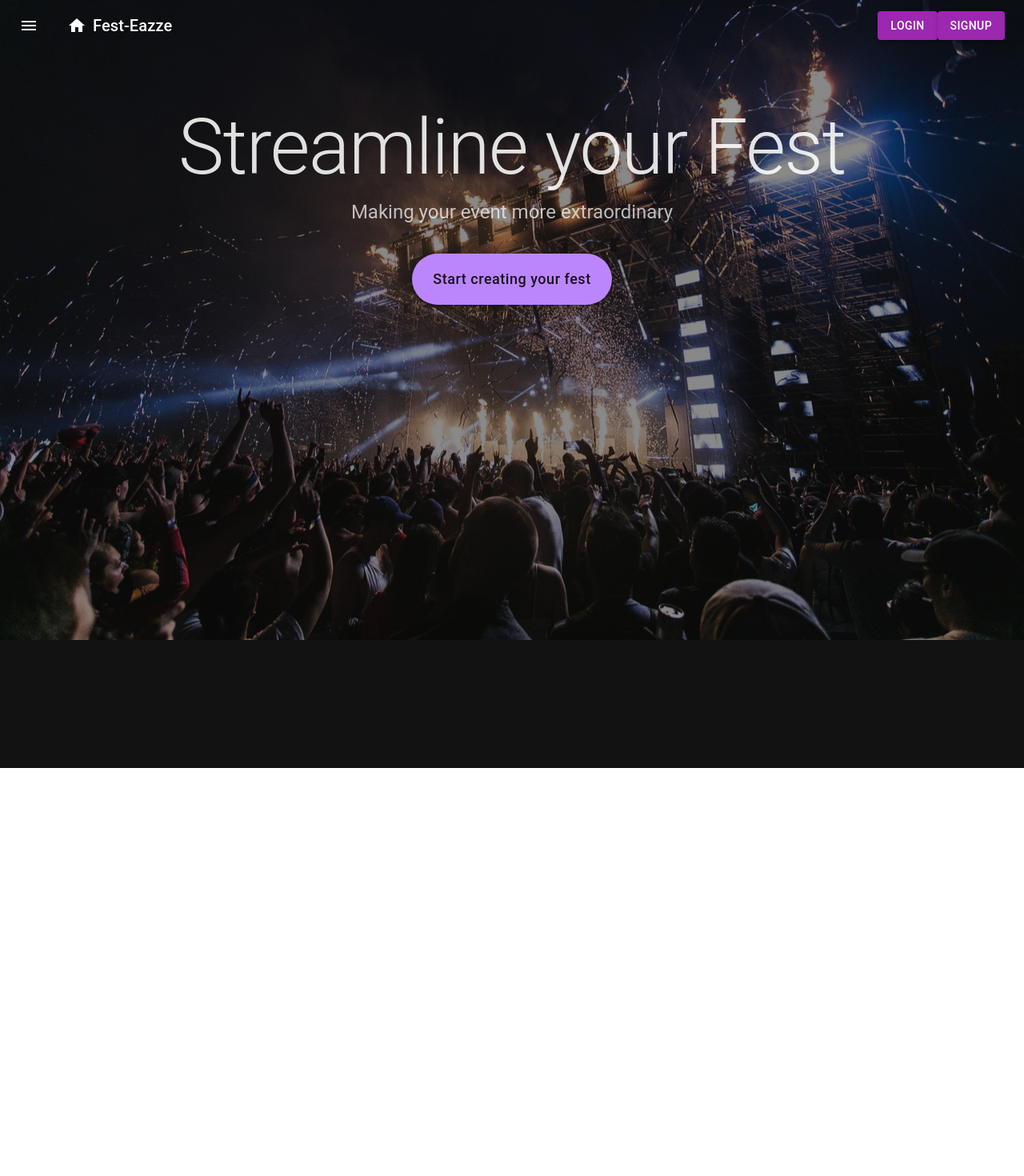
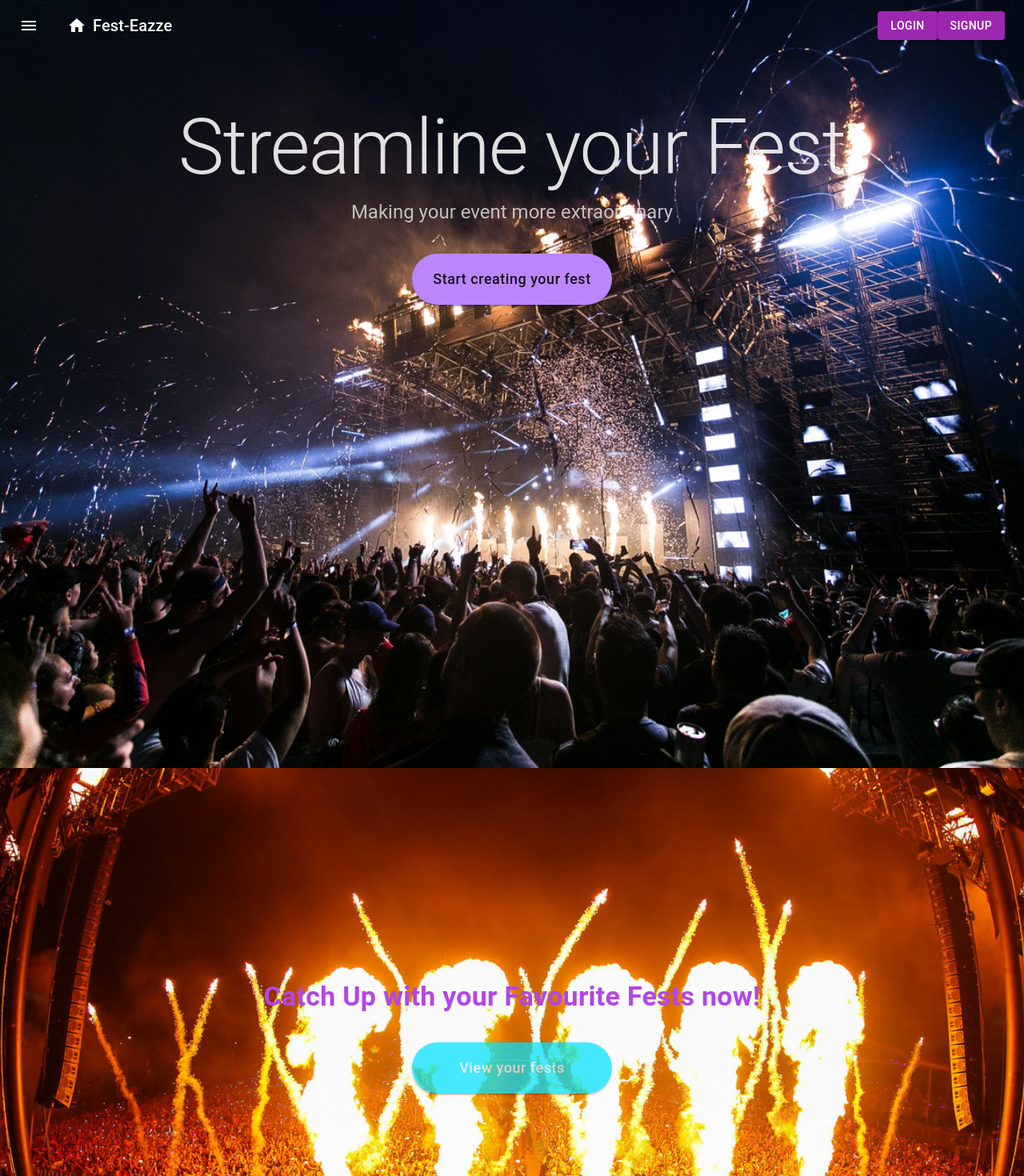
Before and after one commit to japnit01/FMS_Frontend, a React (Create React App) app: page / in a window 1280 px wide. Shown: the top 1470 px of the page at 80% size. Before the commit the page ends 960 px from the top, so only its background shows below. Built offline with nearby package versions, Linux system fonts and the light colour scheme.

Commit message:
background added

```diff
--- a/src/Components/Dual.js
+++ b/src/Components/Dual.js
@@ -127,7 +127,7 @@ const Dual = () => {
           </Grid></> : <>
             <div style={{width: '70%', marginTop: '4%', marginLeft: '6%'}}>
             <Typography variant="h6" sx={{color: '#fafafa'}}>
-                  No Dual available at the moment🙁🙁
+                  No Dual available at the moment
               </Typography>
             </div>
               </>}
--- a/src/Components/Event.js
+++ b/src/Components/Event.js
@@ -141,7 +141,7 @@ function Event() {
         )) : <>
         <div style={{width: '70%', marginTop: '4%', marginLeft: '6%'}}>
         <Typography variant="h6" sx={{color: '#fafafa'}}>
-              No Events scheduled at the moment🙁🙁
+              No Events scheduled at the moment
           </Typography>
         </div>
           </>}
--- a/src/Components/Home.js
+++ b/src/Components/Home.js
@@ -7,9 +7,11 @@ import Button from '@mui/material/Button';
 
 function Home() {
   const navigate = useNavigate();
+
   return (
     <>
       <div className="application">
+        <div className="bg fullscreen1">
         <Container disableGutters maxWidth={false} sx={{ minHeight: '100vh' }}>
           <section className="createfest">
             <div className="backgroundcontainer">
@@ -25,6 +27,22 @@ function Home() {
             </div>
           </section>
         </Container>
+        </div>
+
+        <div className="bg fullscreen2">
+          <Container disableGutters maxWidth={false} sx={{minHeight: '100vh'}}>
+            <section className="createfest">
+              <div className="backgroundcontainer">
+                <div className="createfesttext2">
+                  <Typography variant="h4" align="center" sx={{ marginTop: '1%', fontWeight: 'bold' }}>
+                    Catch Up with your Favourite Fests now!
+                  </Typography>
+                  <Button variant="contained" className="createfestbutton2" onClick={()=>navigate('/u/myfests')}> View your fests </Button>
+                </div>
+              </div>
+            </section>
+          </Container>
+        </div>
 
         {/* <div>
           <Link to="/u/fests">Visitor</Link>
@@ -32,6 +50,7 @@ function Home() {
         <div>
           <Link to="/u/schedule">Schedule</Link>
         </div> */}
+
       </div>
 
     </>
--- a/src/Components/MyFest.js
+++ b/src/Components/MyFest.js
@@ -110,7 +110,7 @@ function MyFest() {
           )): <>
           <div style={{width: '70%', marginTop: '4%', marginLeft: '6%'}}>
           <Typography variant="h6" sx={{color: '#fafafa'}}>
-                No Fests around the corner right now🙁🙁
+                No Fests around the corner right now
             </Typography>
           </div>
             </>}
--- a/src/Components/Solo.js
+++ b/src/Components/Solo.js
@@ -188,7 +188,7 @@ function Solo() {
             )) : <>
             <div style={{width: '70%', marginTop: '4%', marginLeft: '6%'}}>
             <Typography variant="h6" sx={{color: '#fafafa'}}>
-                  No Participants registered in this event till now🙁🙁
+                  No Participants registered in this event till now
               </Typography>
             </div>
               </>}
--- a/src/css/Home.css
+++ b/src/css/Home.css
@@ -1,19 +1,43 @@
 .backgroundcontainer::before{
     content:"";
-    height: 100%;
-    width: 100%;
-    position: absolute;
-    background-image: url("../../public/home/3.jpg");
-    background-position:40% 90%;
-    opacity: 0.50;
+    opacity: 0.60;
 }
 
-.createfesttext{
+body, html {
+    height: 100%;
+    margin: 0;
+}
+
+.bg {
+    height: 50%;
+    background-position: center;
+    background-repeat: no-repeat;
+    background-size: cover;
+  }
+
+.fullscreen1 {
+    background-image: url("../../public/home/3.jpg");
+}
+
+.fullscreen2 {
+    background-image: url("../../public/home/festbg.jpg");
+}
+
+.createfesttext {
     position: relative;
     color:white;
     font-family: 'Cerea', sans-serif;
     padding: 10% 15% 10% 15%;
     text-align: center;
+}
+
+.createfesttext2 {
+    color: rgb(177, 71, 230);
+    position: relative;
+    font-family: 'Cerea', sans-serif;
+    padding: 10% 15% 10% 15%;
+    text-align: center;
+    padding-top: 20%
 }
 
 .createfest h1{
@@ -25,7 +49,7 @@
     opacity: 0.70;
 }
 
-.createfestbutton{
+.createfestbutton {
     width: 28%;
     height: 8vh;
     text-transform: unset !important;
@@ -37,6 +61,20 @@
     padding: 1% 0 1% 0;
 }
 
+.createfestbutton2 {
+    background-color:rgba(3, 226, 255, 0.911) !important;
+    color: rgb(233, 233, 233) !important;
+    width: 28%;
+    height: 8vh;
+    text-transform: unset !important;
+    margin-top:4% !important;
+    border-radius: 100px !important;
+    font-size: 18px !important;
+    font-weight:500 !important;
+    padding: 1% 0 1% 0;
+    opacity: 0.8 !important;
+}
+
 .createfest{
     height:120vh;
 }
```
Also changed, not shown: public/home/festbg.jpg (added).
